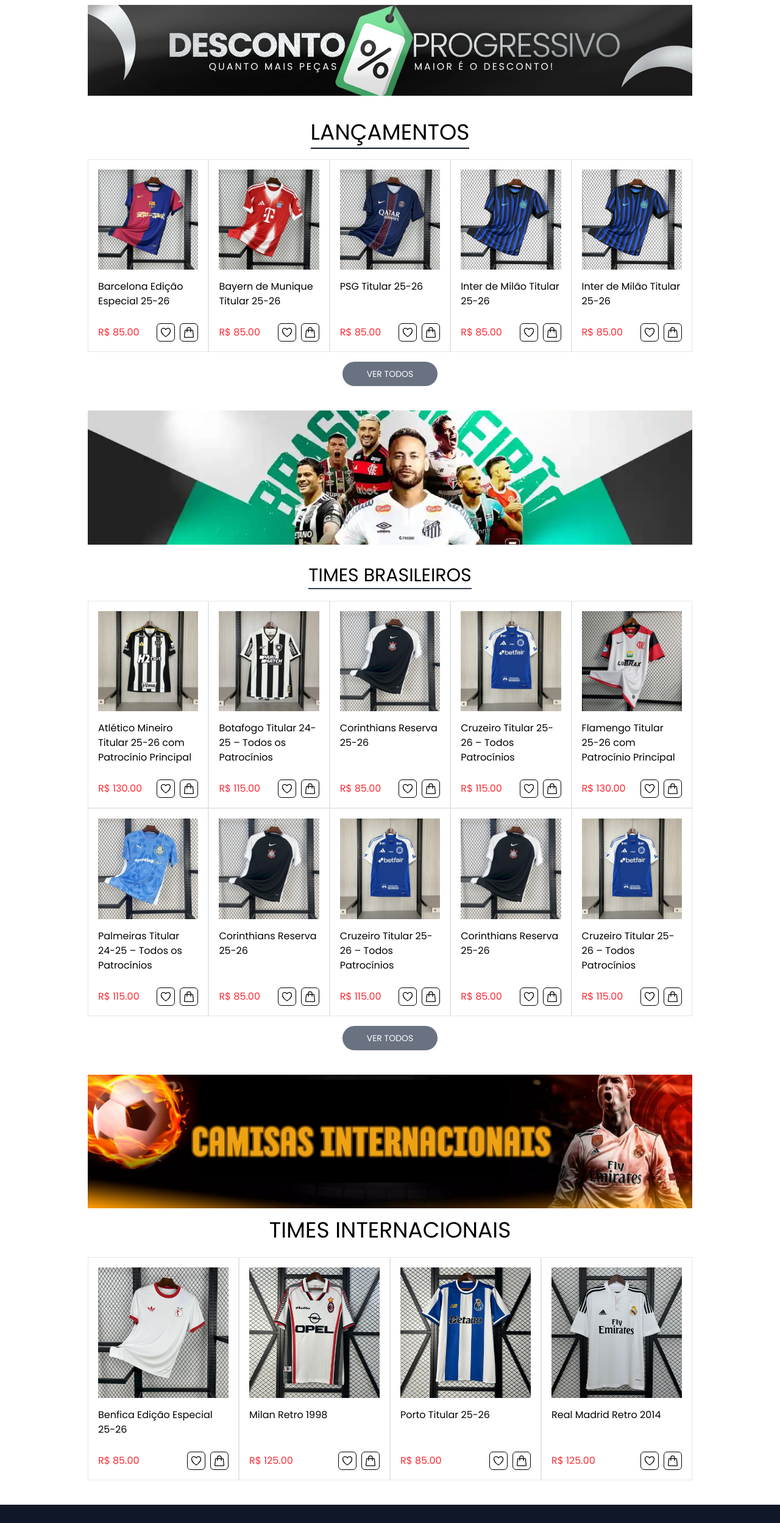
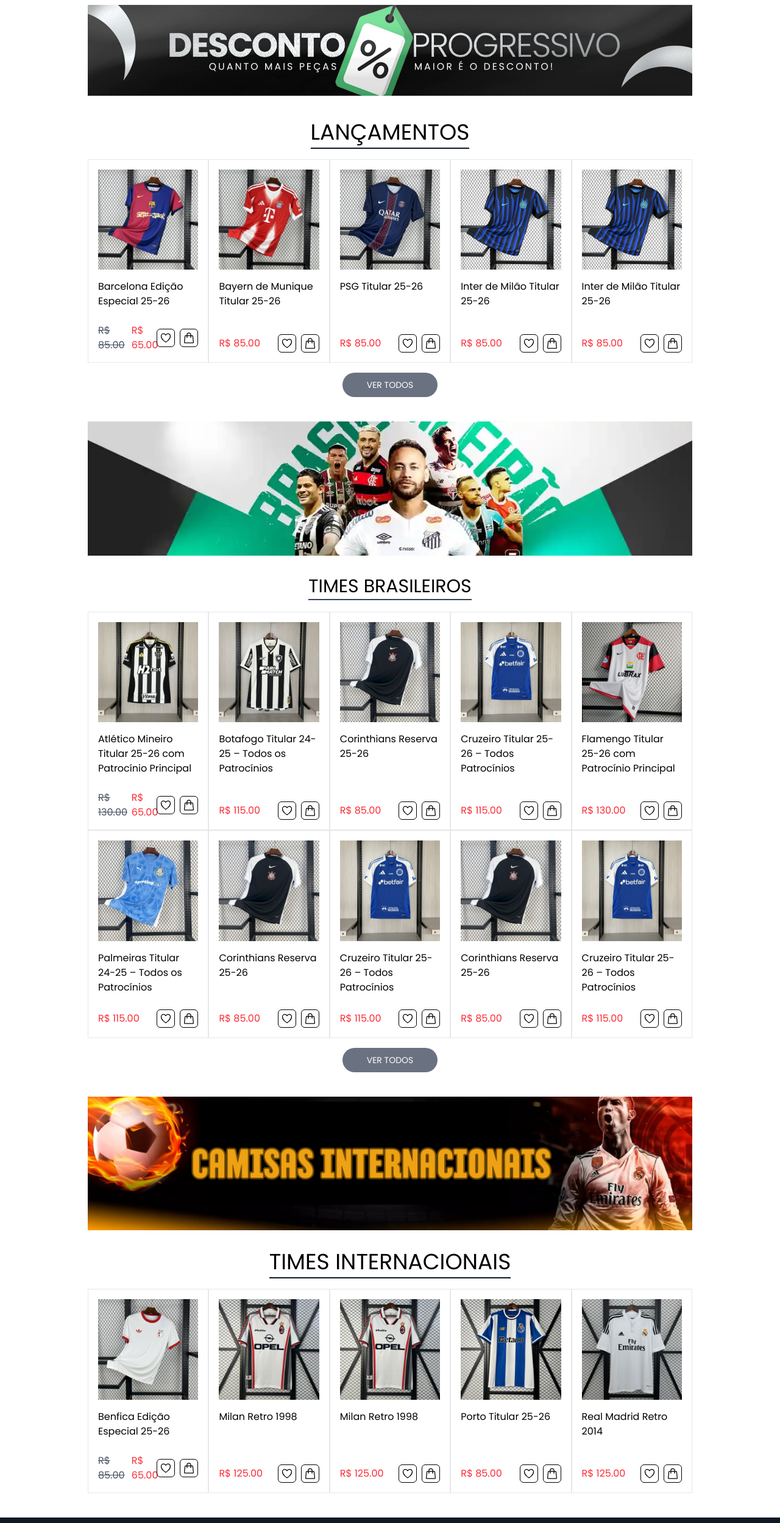
Before and after one commit to RafaelOlMoreira/ja-grifes, a React (Vite) app: page / in a window 1280 px wide. Shown: the part 234-2731 px from the top of the page at 61% size. Built offline with nearby package versions, Linux system fonts and the light colour scheme.

Commit message:
feat: create descont from products

```diff
--- a/src/components/Lançamentos.jsx
+++ b/src/components/Lançamentos.jsx
@@ -15,8 +15,10 @@
                 <div className='border-1 border-gray-200 p-4 w-full h-full flex flex-col'>
                     <img src={produto1} className='hover:scale-102' />
                     <h6 className='mt-4 mb-6 font-poppins'>Barcelona Edição Especial 25-26</h6>
-                    <div className='grid grid-cols-2 items-center h-auto mt-auto'>
-                        <span className='font-poppins text-red-500'>R$ 85.00</span>
+                    <div className='grid grid-cols-3 items-center h-auto mt-auto'>
+                        <span className='font-poppins text-gray-600 line-through'>R$ 85.00</span>
+                        { /* span de desconto (se houver) */ }
+                        <span className='font-poppins text-red-500'>R$ 65.00</span>
                         <div className='flex justify-end gap-2'>
                             <a href="" className='border-1 rounded-md p-1 hover:bg-gray-400 hover:text-white'>
                                 <svg xmlns="http://www.w3.org/2000/svg" fill="none" viewBox="0 0 24 24" stroke-width="1.5" stroke="currentColor" className="size-5">
--- a/src/components/TimesBrasileiros.jsx
+++ b/src/components/TimesBrasileiros.jsx
@@ -20,8 +20,10 @@
                 <div className='border-1 border-gray-200 p-4 w-full h-full flex flex-col'>
                     <img src={atletico} className='hover:scale-102' />
                     <h6 className='mt-4 mb-6 font-poppins'>Atlético Mineiro Titular 25-26 com Patrocínio Principal</h6>
-                    <div className='grid grid-cols-2 items-center h-auto mt-auto'>
-                        <span className='font-poppins text-red-500'>R$ 130.00</span>
+                    <div className='grid grid-cols-3 items-center h-auto mt-auto'>
+                        <span className='font-poppins text-gray-600 line-through'>R$ 130.00</span>
+                        { /* span de desconto (se houver) */ }
+                        <span className='font-poppins text-red-500'>R$ 65.00</span>
                         <div className='flex justify-end gap-2'>
                             <a href="" className='border-1 rounded-md p-1 hover:bg-gray-400 hover:text-white'>
                                 <svg xmlns="http://www.w3.org/2000/svg" fill="none" viewBox="0 0 24 24" stroke-width="1.5" stroke="currentColor" className="size-5">
--- a/src/components/TimesInternacionais.jsx
+++ b/src/components/TimesInternacionais.jsx
@@ -9,17 +9,39 @@
 function TimesInternacionais() {
     return (
         <div className='mx-36 my-10'>
-            <img src={banner} className='w-full h-full mb-4 object-cover' />
+            <img src={banner} className='w-full h-full mb-8 object-cover' />
 
-            <h6 className='font-poppins text-4xl text-center mb-6'>TIMES INTERNACIONAIS</h6>
+            <h6 className='font-poppins text-4xl text-center mb-6'><span className='border-b-2 border-b-gray-900'>TIMES INTERNACIONAIS</span></h6>
 
-            <div className='grid grid-cols-4'>
+            <div className='grid grid-cols-5'>
 
                 <div className='border-1 border-gray-200 p-4 w-full h-full flex flex-col'>
                     <img src={benfica} className='hover:scale-102' />
                     <h6 className='mt-4 mb-6 font-poppins'>Benfica Edição Especial 25-26</h6>
+                    <div className='grid grid-cols-3 grid-rows-1 items-center h-auto mt-auto'>
+                        <span className='font-poppins text-gray-600 line-through'>R$ 85.00</span>
+                        { /* span de desconto (se houver) */ }
+                        <span className='font-poppins text-red-500'>R$ 65.00</span>
+                        <div className='flex justify-end gap-2'>
+                            <a href="" className='border-1 rounded-md p-1 hover:bg-gray-400 hover:text-white'>
+                                <svg xmlns="http://www.w3.org/2000/svg" fill="none" viewBox="0 0 24 24" stroke-width="1.5" stroke="currentColor" className="size-5">
+                                    <path stroke-linecap="round" stroke-linejoin="round" d="M21 8.25c0-2.485-2.099-4.5-4.688-4.5-1.935 0-3.597 1.126-4.312 2.733-.715-1.607-2.377-2.733-4.313-2.733C5.1 3.75 3 5.765 3 8.25c0 7.22 9 12 9 12s9-4.78 9-12Z" />
+                                </svg>
+                            </a>
+                            <a href="" className='border-1 rounded-md p-1 hover:bg-gray-400 hover:text-white'>
+                                <svg xmlns="http://www.w3.org/2000/svg" fill="none" viewBox="0 0 24 24" stroke-width="1.5" stroke="currentColor" className="size-5">
+                                    <path stroke-linecap="round" stroke-linejoin="round" d="M15.75 10.5V6a3.75 3.75 0 1 0-7.5 0v4.5m11.356-1.993 1.263 12c.07.665-.45 1.243-1.119 1.243H4.25a1.125 1.125 0 0 1-1.12-1.243l1.264-12A1.125 1.125 0 0 1 5.513 7.5h12.974c.576 0 1.059.435 1.119 1.007ZM8.625 10.5a.375.375 0 1 1-.75 0 .375.375 0 0 1 .75 0Zm7.5 0a.375.375 0 1 1-.75 0 .375.375 0 0 1 .75 0Z" />
+                                </svg>
+                            </a>
+                        </div>
+                    </div>
+                </div>
+
+                <div className='border-1 border-gray-200 p-4 w-full h-full flex flex-col'>
+                    <img src={milan} className='hover:scale-102' />
+                    <h6 className='mt-4 mb-6 font-poppins'>Milan Retro 1998</h6>
                     <div className='grid grid-cols-2 items-center h-auto mt-auto'>
-                        <span className='font-poppins text-red-500'>R$ 85.00</span>
+                        <span className='font-poppins text-red-500'>R$ 125.00</span>
                         <div className='flex justify-end gap-2'>
                             <a href="" className='border-1 rounded-md p-1 hover:bg-gray-400 hover:text-white'>
                                 <svg xmlns="http://www.w3.org/2000/svg" fill="none" viewBox="0 0 24 24" stroke-width="1.5" stroke="currentColor" className="size-5">
```
